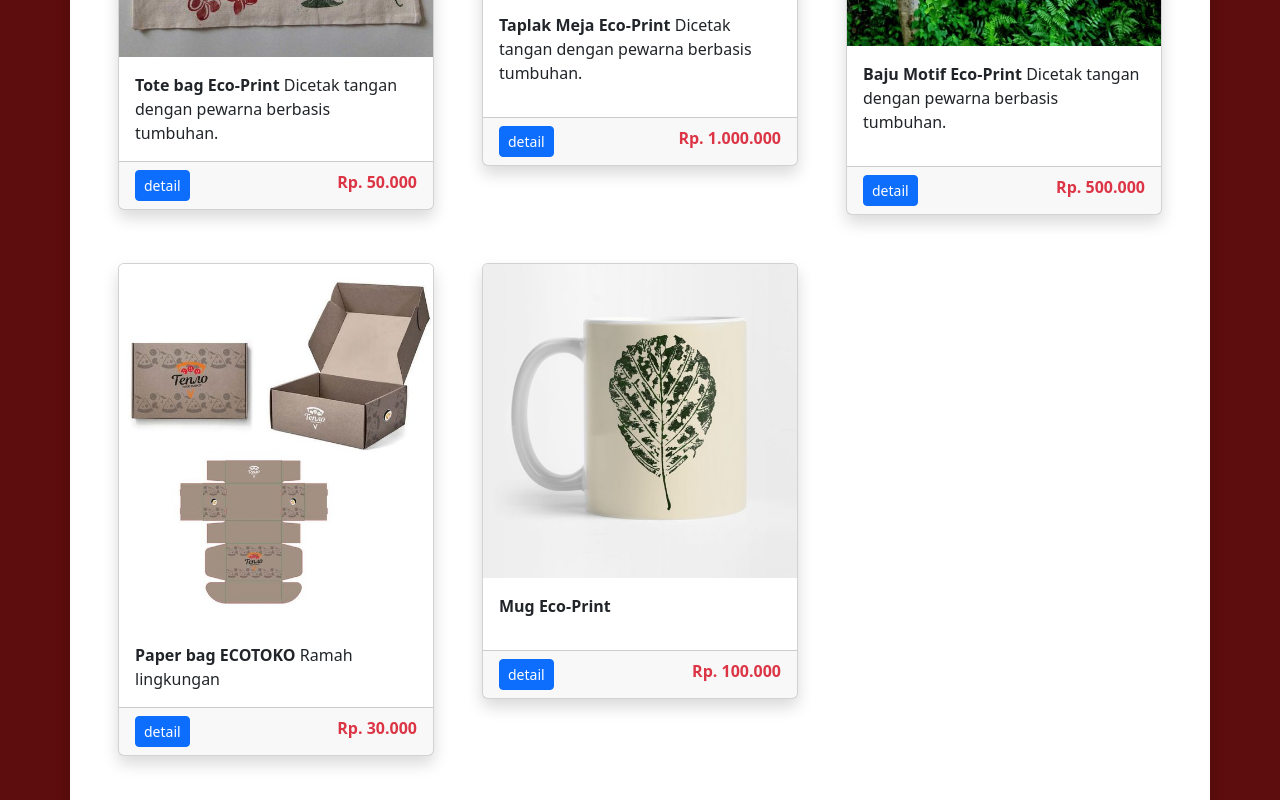
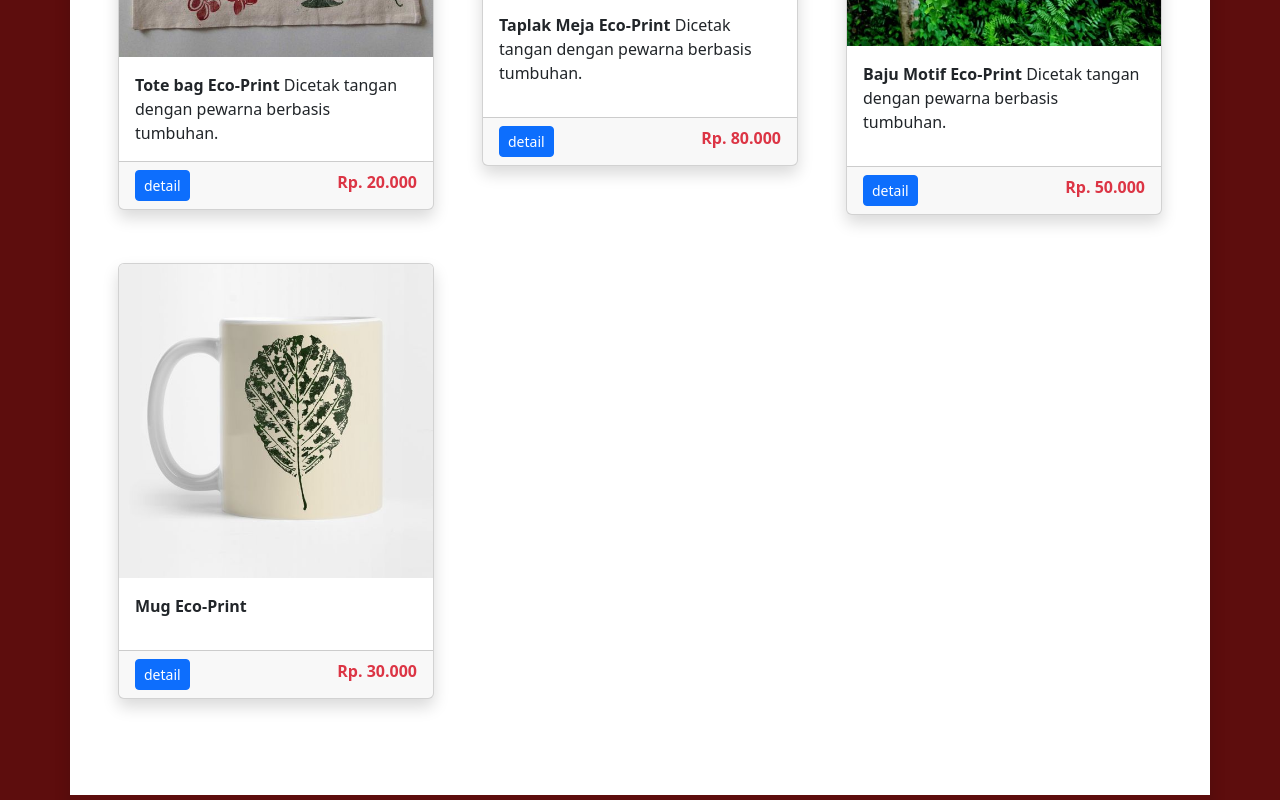
Before and after one commit to PADELEGANECOPRINT/ecotokoweb, a plain HTML site: page index.html in a window 1280 px wide. Shown: the part 1560-2360 px from the top of the page. Drawn offline with nearby package versions, Linux system fonts and the light colour scheme.

Commit message:
Update index.html

```diff
--- a/index.html
+++ b/index.html
@@ -71,7 +71,7 @@
                   </div>
                   <div class="card-footer d-md-flex">
                     <a class="btn btn-sm btn-primary d-block btnDetail">detail</a>
-                    <span class="ms-auto text-danger fw-bold d-block text-center harga">Rp. 50.000</span>
+                    <span class="ms-auto text-danger fw-bold d-block text-center harga">Rp. 20.000</span>
                   </div>
                 </div>
               </div>
@@ -98,7 +98,7 @@
                   </div>
                   <div class="card-footer d-md-flex">
                     <a class="btn btn-sm btn-primary d-block btnDetail">detail</a>
-                    <span class="ms-auto text-danger fw-bold d-block text-center harga">Rp. 1.000.000</span>
+                    <span class="ms-auto text-danger fw-bold d-block text-center harga">Rp. 80.000</span>
                   </div>
                 </div>
               </div>
@@ -124,26 +124,11 @@
                   </div>
                   <div class="card-footer d-md-flex">
                     <a class="btn btn-sm btn-primary d-block btnDetail">detail</a>
-                    <span class="ms-auto text-danger fw-bold d-block text-center harga">Rp. 500.000</span>
+                    <span class="ms-auto text-danger fw-bold d-block text-center harga">Rp. 50.000</span>
                   </div>
                 </div>
               </div>
 
-              <div class="col mb-5">
-                <div class="card shadow" >
-                  <img src="img/kemasan.jpg" class="card-img-top" >
-                  <div class="card-body">
-                    <p class="card-text"><b>Paper bag ECOTOKO</b>
-
-                       Ramah lingkungan</p>
-
-                  </div>
-                  <div class="card-footer d-md-flex">
-                    <a class="btn btn-sm btn-primary d-block btnDetail">detail</a>
-                    <span class="ms-auto text-danger fw-bold d-block text-center harga">Rp. 30.000</span>
-                  </div>
-                </div>
-              </div>
 
               <div class="col mb-5">
                 <div class="card shadow" >
@@ -165,7 +150,7 @@
                   </div>
                   <div class="card-footer d-md-flex">
                     <a class="btn btn-sm btn-primary d-block btnDetail">detail</a>
-                    <span class="ms-auto text-danger fw-bold d-block text-center harga">Rp. 100.000</span>
+                    <span class="ms-auto text-danger fw-bold d-block text-center harga">Rp. 30.000</span>
                   </div>
                 </div>
               </div>
```
